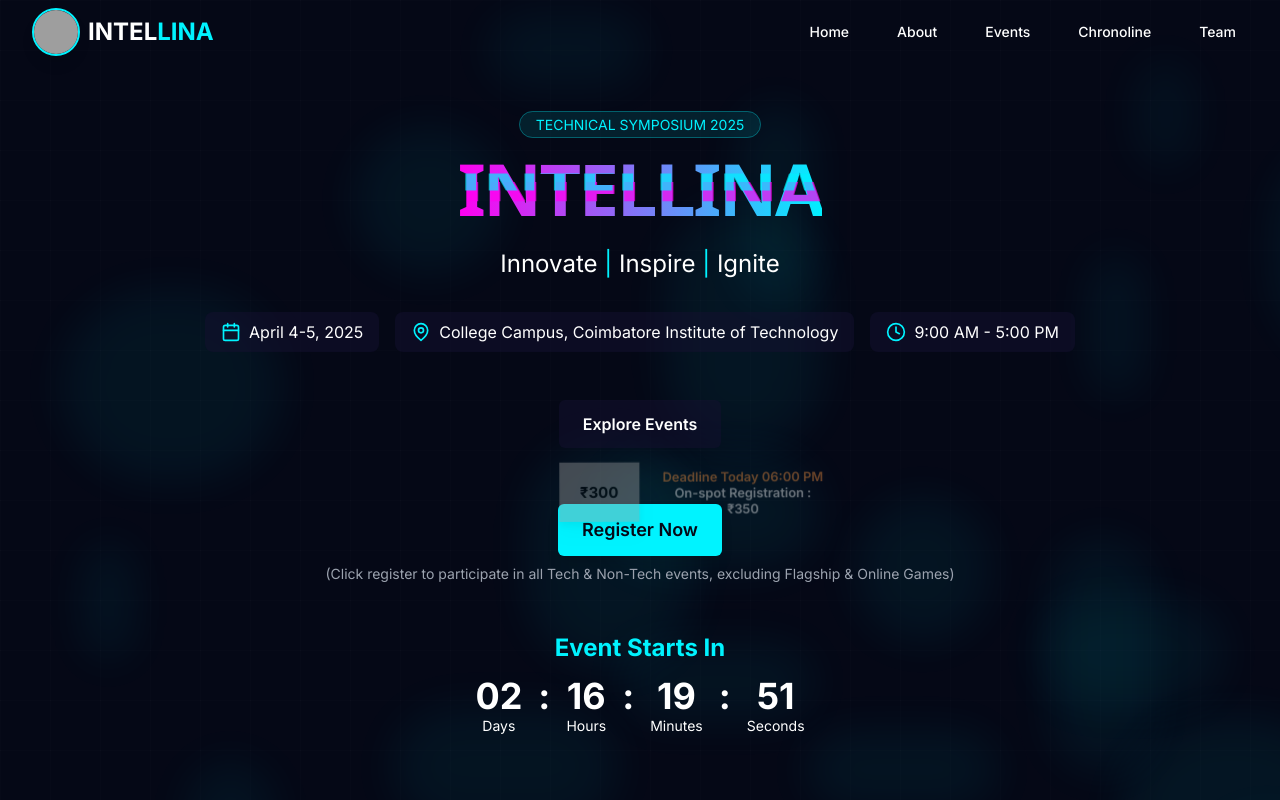
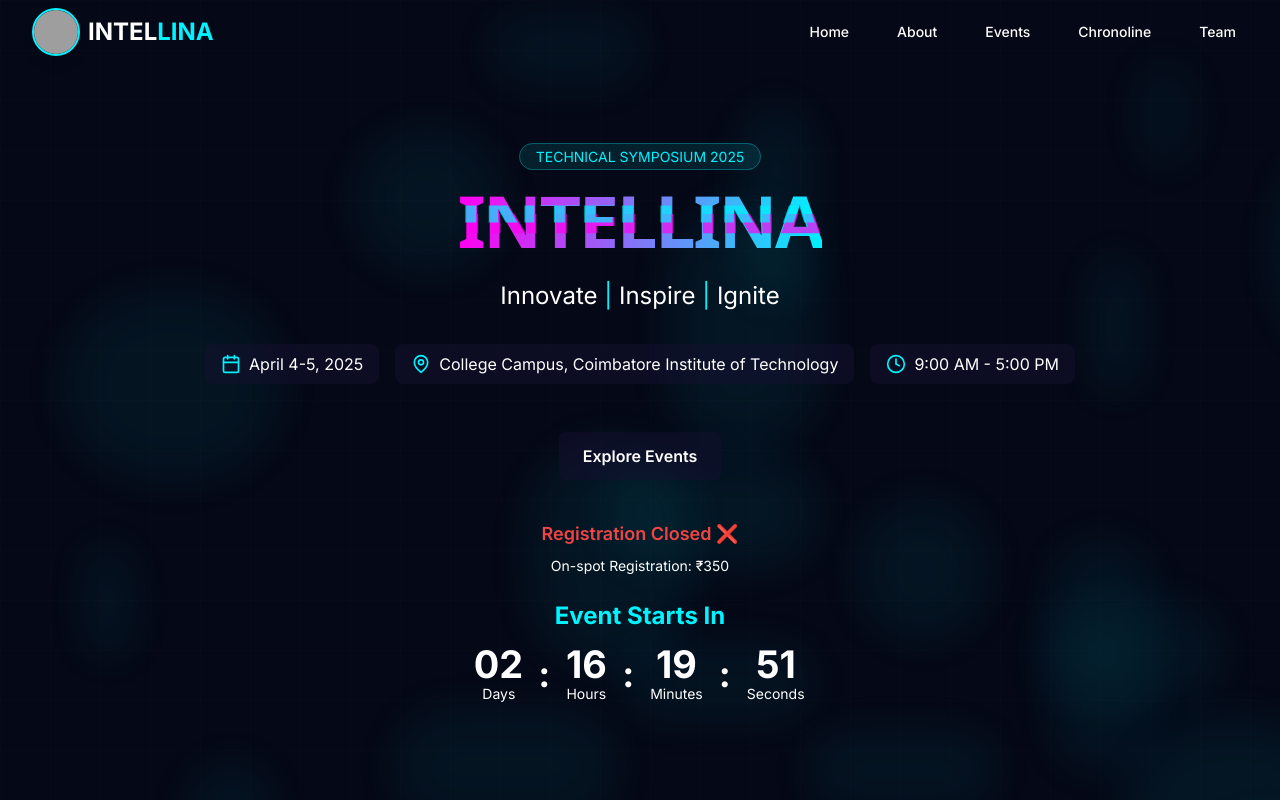
Before and after one commit to Sudharshan-3904/IntellinaWebsite, a React (Vite) app: page / in a window 1280 px wide. Shown: the top 800 px of the page. Built offline with nearby package versions, Linux system fonts and the light colour scheme; grey boxes are pictures that could not be loaded.

Commit message:
Update Hero.tsx

```diff
--- a/src/components/Hero.tsx
+++ b/src/components/Hero.tsx
@@ -46,8 +46,6 @@
     return () => clearInterval(countdownInterval); // Cleanup on component unmount
   }, []);
 
-
-
   return (
     <section id="home" className="min-h-screen flex items-center justify-center relative overflow-hidden pt-20">
       {/* Animated background elements */}
@@ -95,7 +93,7 @@
             initial={{ opacity: 0, y: 20 }}
             animate={{ opacity: 1, y: 0 }}
             transition={{ duration: 0.5, delay: 0.2 }}
-            className="text-5xl md:text-7xl lg:text-8xl  font-bold mb-6 tracking-tight"
+            className="text-5xl md:text-7xl lg:text-8xl font-bold mb-6 tracking-tight"
             style={{
               backgroundImage: 'linear-gradient(90deg, #ffffff, #00f3ff, #9d4edd, #ffffff)',
               backgroundSize: '200% auto',
@@ -105,10 +103,9 @@
             }}
           >
             <h1 className="text-6xl md:text-6xl lg:text-7xl font-sans font-bold">
-              <span className="text-gradient glitch-effect" data-text="INTELLINA" >INTELLINA</span>
+              <span className="text-gradient glitch-effect" data-text="INTELLINA">INTELLINA</span>
             </h1>
           </motion.h1>
-
 
           <motion.p
             initial={{ opacity: 0, y: 20 }}
@@ -116,7 +113,7 @@
             transition={{ duration: 0.5, delay: 0.4 }}
             className="text-xl md:text-2xl text-gray-300 mb-8 max-w-2xl"
           >
-<span className="text-1xl  text-white">
+            <span className="text-1xl text-white">
               Innovate <span className="text-neon-blue">|</span> Inspire <span className="text-neon-blue">|</span> Ignite
             </span>
           </motion.p>
@@ -150,65 +147,16 @@
             <Link to="/events" className="px-6 py-3 bg-dark-tertiary/50 text-white rounded-md font-semibold transition-all duration-300 hover:bg-dark-tertiary hover:scale-105">
               Explore Events
             </Link>
-
           </motion.div>
 
-          <motion.div
-  initial={{ opacity: 0, y: 20 }}
-  animate={{ opacity: 1, y: 0 }}
-  transition={{ duration: 0.5, delay: 1.0 }}
-  className="relative flex flex-wrap gap-4 justify-center mt-4"
->
-  <a
-    href="https://forms.gle/nPEGRoeUsyz3GUC46"
-    target="_blank"
-    rel="noopener noreferrer"
-    className="relative px-6 py-3 bg-neon-blue text-dark-bg rounded-md font-semibold text-lg transition-all duration-300 hover:bg-neon-blue/80 shadow-lg"
-  >
-    Register Now
-
-    {/* Explosion Effect Positioned Correctly */}
-    <motion.div
-      initial={{ scale: 0.8, opacity: 0 }}
-      animate={{
-        scale: [1, 1.1, 1],
-        rotate: [0, 5, -5, 5, -5, 0], // Subtle shaking effect
-        opacity: 1,
-      }}
-      transition={{
-        duration: 0.8,
-        repeat: Infinity,
-        repeatType: "reverse",
-      }}
-      className="absolute -top-10 -right-24 flex items-center"
-    >
-      {/* Explosion Background */}
-      <div className="relative w-24 h-14">
-        <img
-          src="https://res.cloudinary.com/dxcctqlbr/image/upload/v1741624067/pngegg_s3wzlz.png" // Replace with actual explosion image
-          alt="Explosion Effect"
-          className="w-full h-full object-contain drop-shadow-lg"
-        />
-        {/* Offer Text Inside Explosion */}
-        <div className="absolute inset-0 flex flex-col items-center justify-center text-[12px] font-bold text-black leading-tight">
-          <span className="text-sm">₹300</span>
-        </div>
-      </div>
-
-      {/* Offer Details (Outside Explosion, to the Right) */}
-      <div className="ml-2 text-white text-xs font-semibold leading-tight">
-        <span className="text-orange-400">Deadline Today 06:00 PM</span> <br />
-        <span>On-spot Registration : ₹350</span>
-      </div>
-    </motion.div>
-  </a>
-</motion.div>
-
-
-{/* Disclaimer */}
-<p className="text-gray-400 text-center text-sm mt-2 mb-6">
-  (Click register to participate in all Tech & Non-Tech events, excluding Flagship & Online Games)
+          {/* Registration Closed Message */}
+          <p className="text-lg font-semibold text-red-500">
+            Registration Closed ❌
           </p>
+          <p className="text-md text-white mt-2 text-sm">
+            On-spot Registration: ₹350
+          </p>
+          {/* Countdown Timer */}
           <motion.div
             initial={{ opacity: 0, y: 20 }}
             animate={{ opacity: 1, y: 0 }}
@@ -216,52 +164,28 @@
             className="text-center mt-6 mb-8"
           >
             <h3 className="text-2xl font-bold text-neon-blue">Event Starts In</h3>
-  <div className="flex justify-center gap-4 mt-3 text-white text-lg">
+            <div className="flex justify-center items-center gap-4 mt-3 text-white text-lg">
+            {["days", "hours", "minutes", "seconds"].map((unit, index) => (
+              <React.Fragment key={unit}>
+                {index > 0 && <span className="text-4xl font-bold">:</span>}
                 <div className="flex flex-col items-center">
-      <span className="text-4xl font-bold">{timeLeft.days}</span>
-      <span className="text-sm">Days</span>
+                  <motion.span
+                    animate={{ scale: [1, 1.1, 1] }}
+                    transition={{ duration: 1, repeat: Infinity }}
+                    className="text-4xl font-bold"
+                  >
+                    {timeLeft[unit as keyof typeof timeLeft]} {/* ✅ Fixed line */}
+                  </motion.span>
+                  <span className="text-sm">{unit.charAt(0).toUpperCase() + unit.slice(1)}</span>
                 </div>
-    <div className="flex flex-col items-center">
-      <span className="text-4xl font-bold">:</span>
-    </div>
-    <div className="flex flex-col items-center">
-      <span className="text-4xl font-bold">{timeLeft.hours}</span>
-      <span className="text-sm">Hours</span>
-    </div>
-    <div className="flex flex-col items-center">
-      <span className="text-4xl font-bold">:</span>
-    </div>
-    <div className="flex flex-col items-center">
-      <span className="text-4xl font-bold">{timeLeft.minutes}</span>
-      <span className="text-sm">Minutes</span>
-    </div>
-    <div className="flex flex-col items-center">
-      <span className="text-4xl font-bold">:</span>
-    </div>
-    <div className="flex flex-col items-center">
-      <span className="text-4xl font-bold">{timeLeft.seconds}</span>
-      <span className="text-sm">Seconds</span>
-    </div>
+              </React.Fragment>
+            ))}
+
             </div>
           </motion.div>
 
 
 
-
-
-          <motion.div
-            initial={{ opacity: 0 }}
-            animate={{ opacity: 1 }}
-            transition={{ duration: 1, delay: 1.2 }}
-            className="absolute bottom-10 left-1/2 transform -translate-x-1/2"
-          >
-
-              <motion.div
-                animate={{ height: ['20%', '30%', '20%'] }}
-                transition={{ duration: 1.5, repeat: Infinity }}
-                className="w-1 bg-white/60 rounded-full"
-              />
-            </motion.div>
         </div>
       </div>
     </section>
```
Lines whose indentation alone changed are shown as unchanged.
